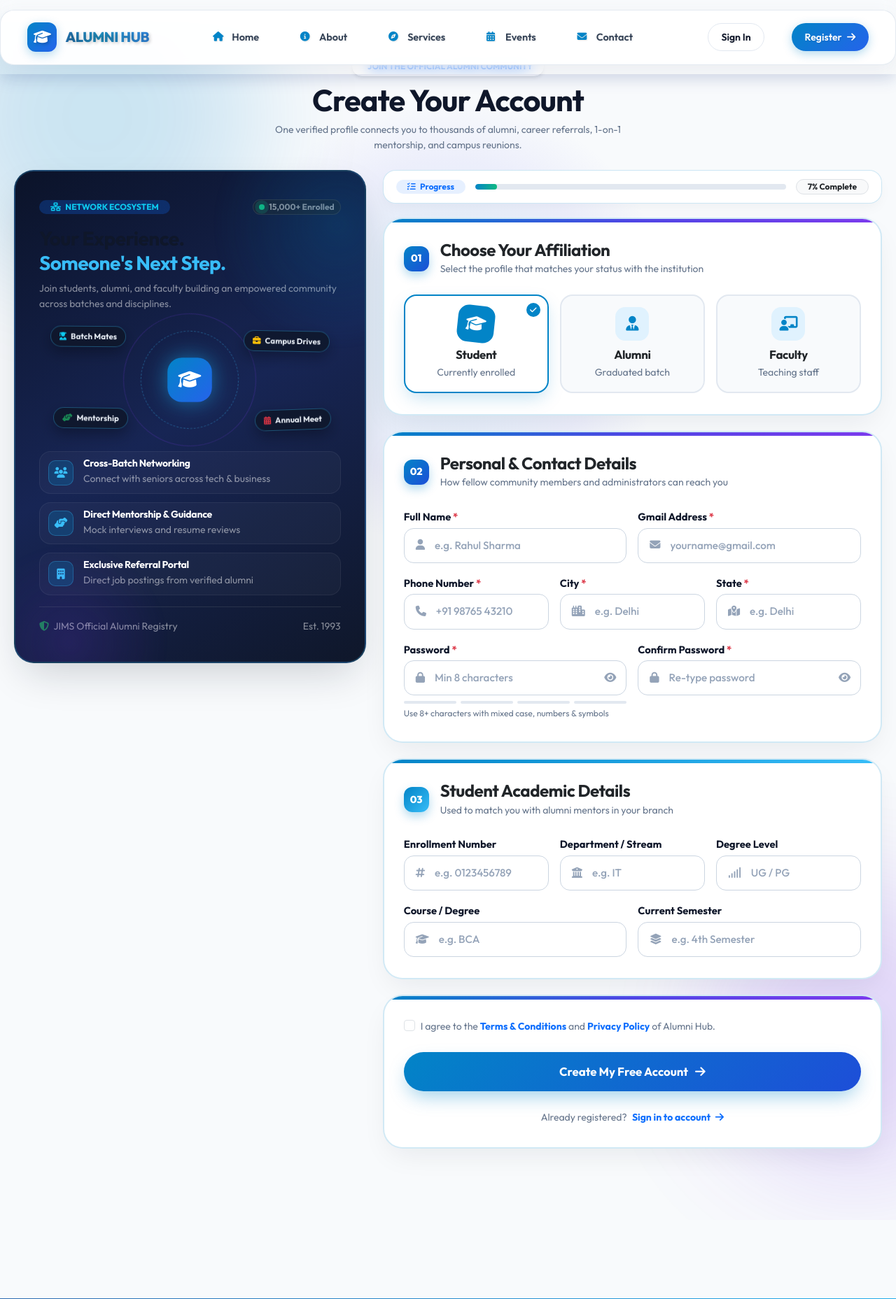
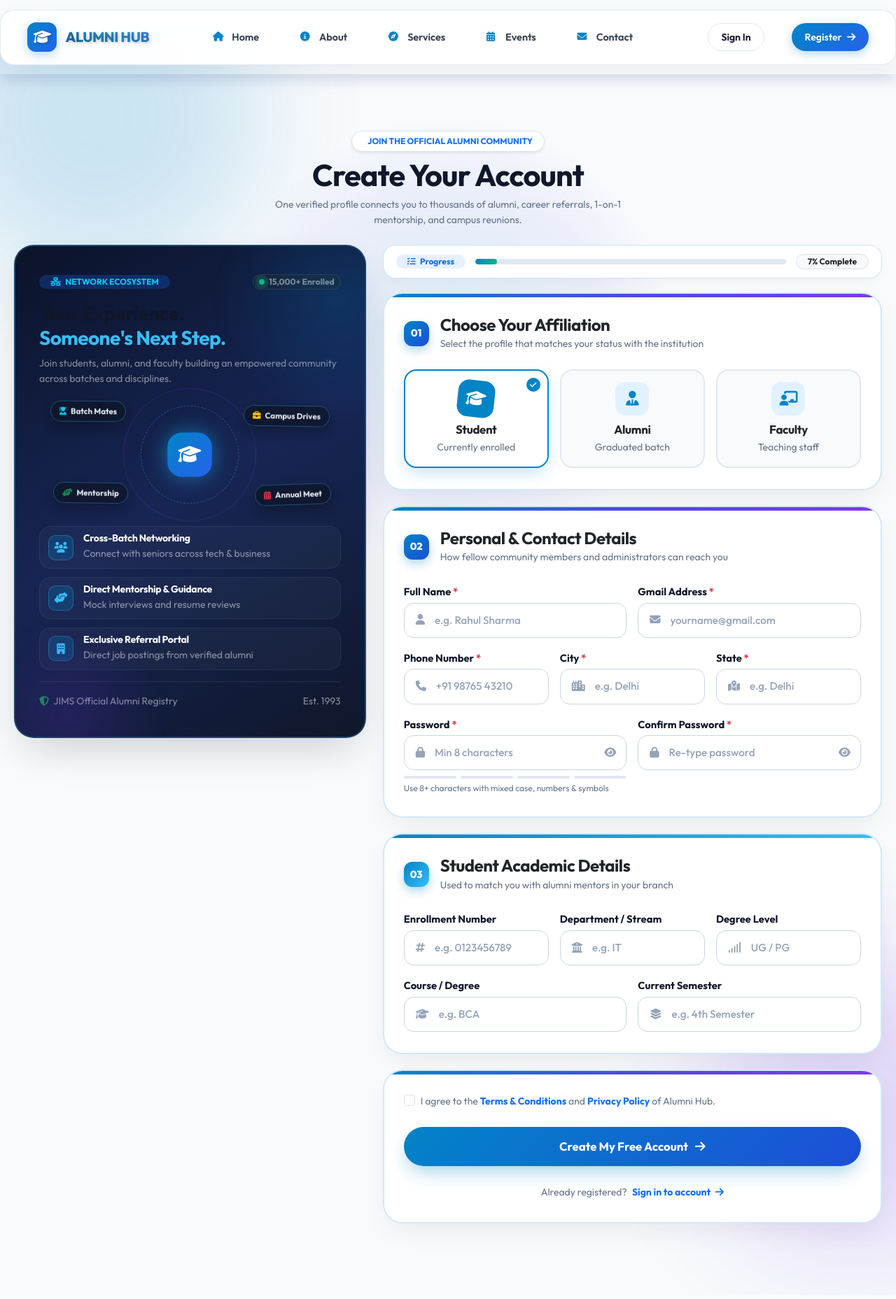
Before and after one commit to RajenderMohanVerma/alumni-hub, a Flask app: page /register in a window 1280 px wide. Shown: the top 1857 px of the page at 70% size. Run offline with Flask 3, Linux system fonts and the light colour scheme.

Commit message:
style: add top clearance spacing between floating header and containers on login and register pages

```diff
--- a/templates/auth/login.html
+++ b/templates/auth/login.html
@@ -19,12 +19,12 @@
     }
 
     .auth-page-wrapper {
-        min-height: calc(100vh - 120px);
+        min-height: calc(100vh - 80px);
         display: flex;
         align-items: center;
         justify-content: center;
         position: relative;
-        padding: 3.5rem 1.25rem;
+        padding: clamp(120px, 12vw, 150px) 1.25rem 4.5rem 1.25rem;
         background-color: #f8fafc;
         overflow: hidden;
     }
@@ -78,7 +78,7 @@
         z-index: 2;
         width: 100%;
         max-width: 1080px;
-        margin: 0 auto;
+        margin: 15px auto 0 auto;
     }
 
     /* Equal Twin Card Bases */
--- a/templates/auth/register.html
+++ b/templates/auth/register.html
@@ -19,9 +19,9 @@
     }
 
     .register-page-wrapper {
-        min-height: calc(100vh - 120px);
+        min-height: 100vh;
         position: relative;
-        padding: 3rem 1.25rem 5rem 1.25rem;
+        padding: clamp(115px, 12vw, 140px) 1.25rem 5rem 1.25rem;
         background-color: #f8fafc;
         overflow: hidden;
     }
@@ -75,7 +75,7 @@
         z-index: 2;
         width: 100%;
         max-width: 1240px;
-        margin: 0 auto;
+        margin: 15px auto 0 auto;
     }
 
     /* Sticky Left Showcase Card */
@@ -85,7 +85,7 @@
         padding: 40px 34px;
         color: #ffffff;
         position: sticky;
-        top: 90px;
+        top: 105px;
         border: 2px solid rgba(56, 189, 248, 0.25);
         box-shadow: 0 25px 60px -15px rgba(15, 23, 42, 0.2);
         overflow: hidden;
```
